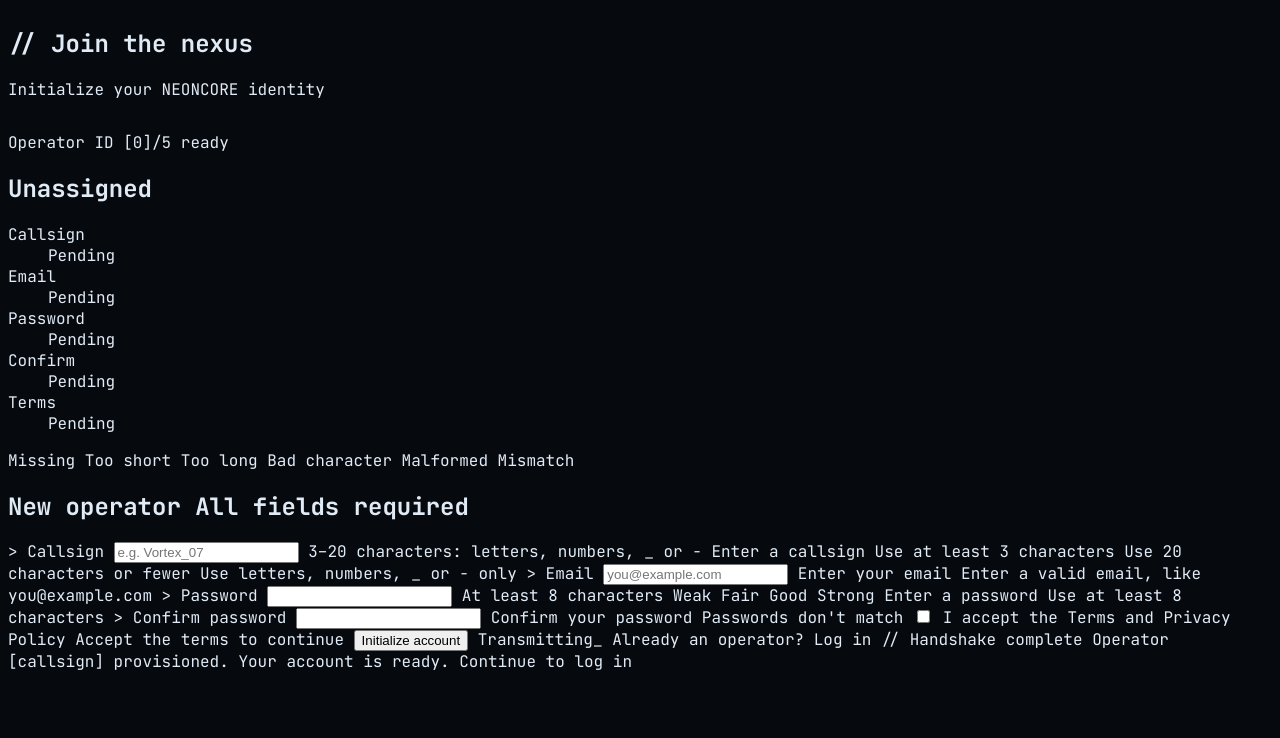
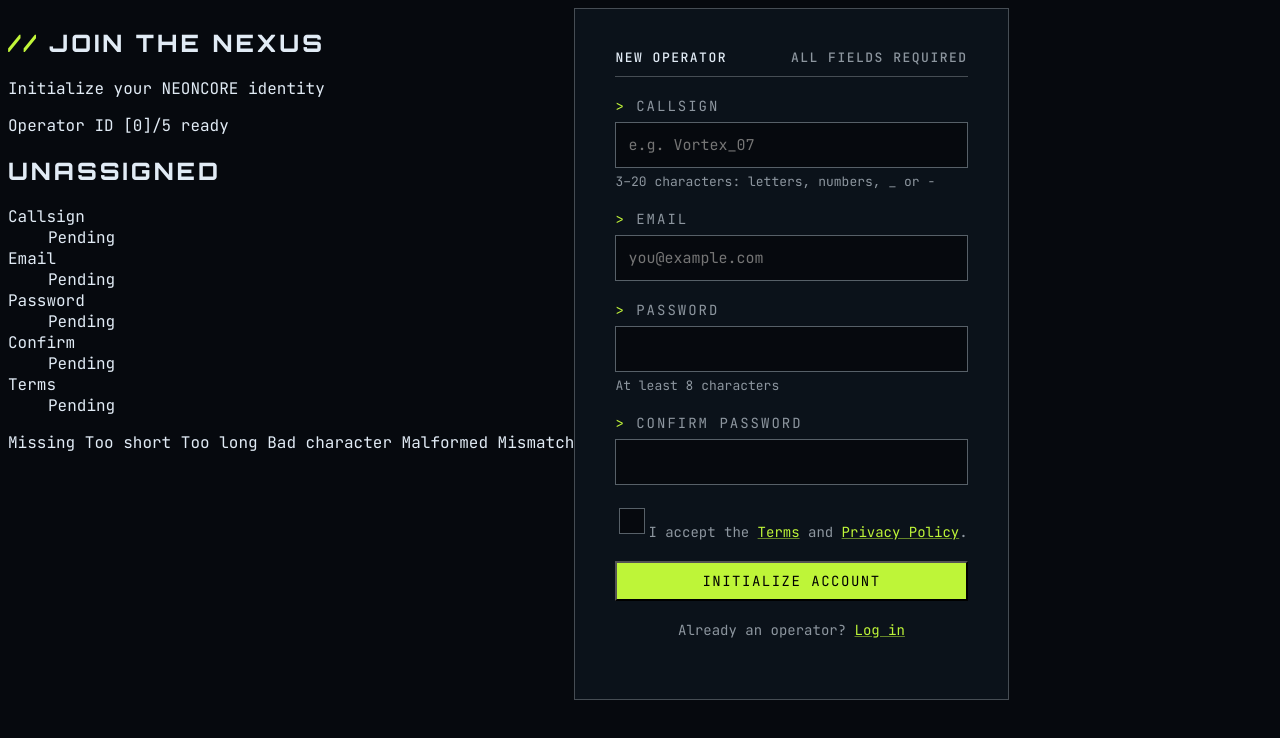
Before and after one commit to rdmitrijj/gamer-page-frontend, a plain HTML site: page index.html in a window 1280 px wide. Drawn offline with Linux system fonts and the light colour scheme.

Commit message:
Form is ready

```diff
--- a/index.html
+++ b/index.html
@@ -13,10 +13,10 @@
   <!-- Brand column starts -->
 
   <!-- NEONCORE logo -->
+<main>
   <div class="left-container">
-    <main>
     <section>
-    <h1>// Join the nexus</h1>
+    <h1><span class="highlight">// </span> Join the nexus</h1>
     <p>Initialize your NEONCORE identity</p>
     </section>
 
@@ -65,67 +65,78 @@
   <!-- Sign-up form starts -->
   <div class="right-container">
     <form>
-      <h2> New operator
-    All fields required
-    <!-- Mobile -->
-    <!-- All required -->
-      </h2>
-    <label>> Callsign
-    <input placeholder="e.g. Vortex_07">
+      <div class="form-header">
+      <h2>New operator</h2><h2><span class="darker-light">All fields required</span></h2>
+    </div>
+    <label>
+      <span>
+        <h3><span class="highlight">></span> Callsign</h3>
+      </span>
+    <input class="inline-input" placeholder="e.g. Vortex_07">
+    <span class="hint-text">3–20 characters: letters, numbers, _ or -</span>
     </label>
-
-    3–20 characters: letters, numbers, _ or -
-    Enter a callsign
+    <!-- Enter a callsign
     Use at least 3 characters
     Use 20 characters or fewer
-    Use letters, numbers, _ or - only
+    Use letters, numbers, _ or - only --->
 
-    <label>> Email
-    <input placeholder="you@example.com">
+    <label>
+      <span>
+        <h3><span class="highlight">></span> Email</h3>
+      </span>
+    <input class="inline-input" placeholder="you@example.com">
     </label>
-    Enter your email
-    Enter a valid email, like you@example.com
+    <!-- Enter your email
+    Enter a valid email, like you@example.com -->
 
-    <label>> Password
-      <input id="password" type="password">
+    <label>
+      <span>
+        <h3><span class="highlight">></span> Password</h3>
+      </span>
+      <input class="inline-input" id="password" type="password">
+      <span class="hint-text">At least 8 characters</span>
     </label>
     <!-- Show / hide password button -->
-    At least 8 characters
     <!-- Dynamic: password strength -->
-    Weak
+    <!-- Weak
     Fair
     Good
     Strong
     Enter a password
-    Use at least 8 characters
+    Use at least 8 characters -->
 
-     <label>> Confirm password
-      <input id="password" type="password">
+     <label>
+      <span>
+        <h3><span class="highlight">></span> Confirm password</h3>
+      </span>
+      <input class="inline-input" id="password" type="password">
     </label>
     <!-- Show / hide password button -->
-    Confirm your password
-    Passwords don't match
+    <!-- Confirm your password
+    Passwords don't match -->
+    <div class="form-footer">
+    <label class="cbox-block">
+    <h3><input class="checkbox" type="checkbox">I accept the <a href="">Terms</a> and <a href="">Privacy Policy</a>.</h3>
+    <!-- Accept the terms to continue -->
+    </label>
     <label>
-    <input type="checkbox">
-    I accept the Terms and Privacy Policy
-    Accept the terms to continue
+      <button type="submit">Initialize account</button>
     </label>
-    <button type="submit">Initialize account</button>
+
     <!-- Loading -->
-    Transmitting_
-
-    Already an operator? Log in
-
+    <!-- Transmitting_ -->
+    <h3>Already an operator? <a href="">Log in</a></h3>
+    </div>
     <!-- Sign-up form ends -->
 
     <!-- Success view starts -->
 
-    // Handshake complete
+    <!-- // Handshake complete
     Operator [callsign] provisioned. Your account is ready.
-    Continue to log in
+    Continue to log in -->
     </form>
-    </main>
   </div>
+</main>
   <!-- Success view ends -->
   <script src="main.js" defer></script>
 </body>
--- a/style.css
+++ b/style.css
@@ -1,19 +1,124 @@
 @font-face {
-    font-family: myFont;
+    font-family: "JetBrains Mono";
     src: url(assets/fonts/jetbrains-mono/jetbrains-mono-variable.ttf)
+}
+
+@font-face {
+    font-family: "Orbitron";
+    src: url(assets/fonts/orbitron/orbitron-variable.ttf);
 }
 
 body {
     color: #E1EBF5;
-    font-family: myFont;
+    font-family: "JetBrains Mono", monospace;
     background-color: #06090E;
 }
 
+h1, h2, h3 {
+    letter-spacing: 3px;
+    font-family: "Orbitron", monospace;
+    font-weight: 800;
+    text-transform: uppercase;
+}
+
+
+h3 {
+    letter-spacing: 2px;
+    font-family: "JetBrains Mono", monospace;
+    font-size: 14px;
+    font-weight: 400;
+    color: #8d969f;
+    margin: 20px 0 7px 0;
+}
 
 main {
-    display: grid;
+    display: flex;
 }
 
+.right-container {
+    max-width: 400px;
+    padding: 40px;
+    background-color: #0B121A;
+    border: 1px solid #464d54;
+}
+
+label {
+    display: grid;
+
+}
+.hint-text {
+    color: #8d969f;
+    font-size:13px;
+    margin: 5px 0 0 0;
+}
 input {
-    color: yellow;
+    background-color: #06090E;
+    border: 1px solid #576068;
+    color: #E1EBF5;
+    font-size: 15px;
+    font-family: "JetBrains Mono", monospace;
+    padding: 12px;
 }
+
+input:focus {
+    border: 1px solid #BEF538;
+}
+.cbox-block {
+    display: flex;
+    justify-items: center;
+}
+.checkbox {
+    appearance: none;
+    background-color: #06090E;
+    border: 1px solid #576068;
+    color: #E1EBF5;
+    cursor: pointer;
+}
+
+button {
+    font-family: "JetBrains Mono", monospace;
+    font-size: 14px;
+    letter-spacing: 1.5px;
+    text-transform: uppercase;
+    background-color: #BEF538;
+    height: 40px;
+    cursor: pointer;
+    transition: 0.4s;
+}
+button:hover {
+    filter: drop-shadow(5px 5px #BEF538);
+    background-color: #F3F8FC;
+}
+
+
+.highlight {
+    color: #C2F639;
+}
+.darker-light {
+    color:#8d969f;
+}
+
+.form-header {
+    margin-top: 0;
+    display: flex;
+    justify-content: space-between;
+    border-bottom: 1px solid #464d54;
+}
+.form-header h2 {
+    letter-spacing: 1.5px;
+    font-family: "JetBrains Mono", monospace;
+    font-size: 13px;
+    font-weight: 500;
+    margin: 0 0 10px 0;
+}
+
+.form-footer h3 {
+    margin: 20px 0 20px 0;
+    letter-spacing: 0;
+    text-transform: none;
+    text-align: center;
+}
+a {
+    color: #BEF538;
+    text-decoration-color: color-mix(in srgb, currentColor 50%, transparent);
+}
```
Also changed, not shown: design/image.png (added).
